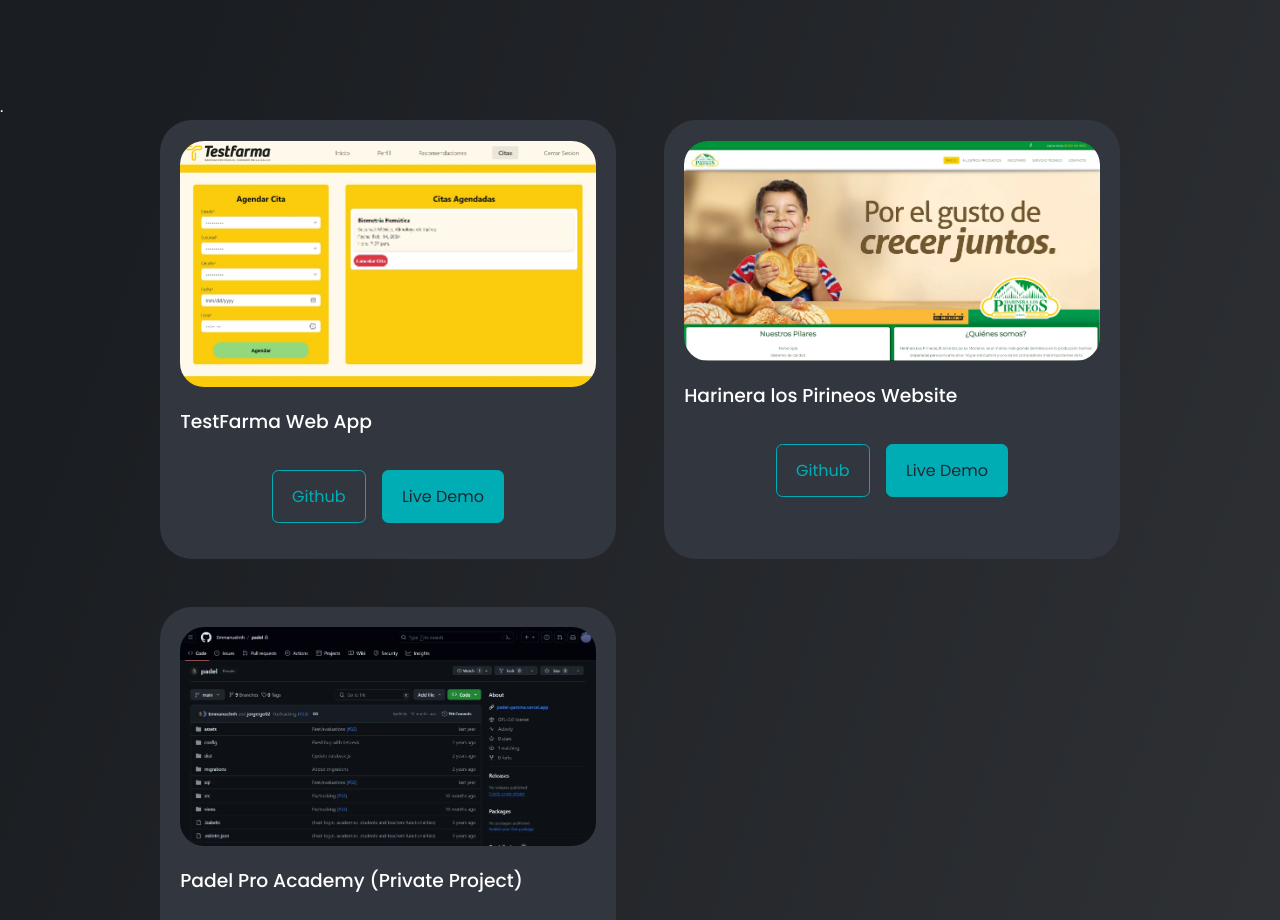
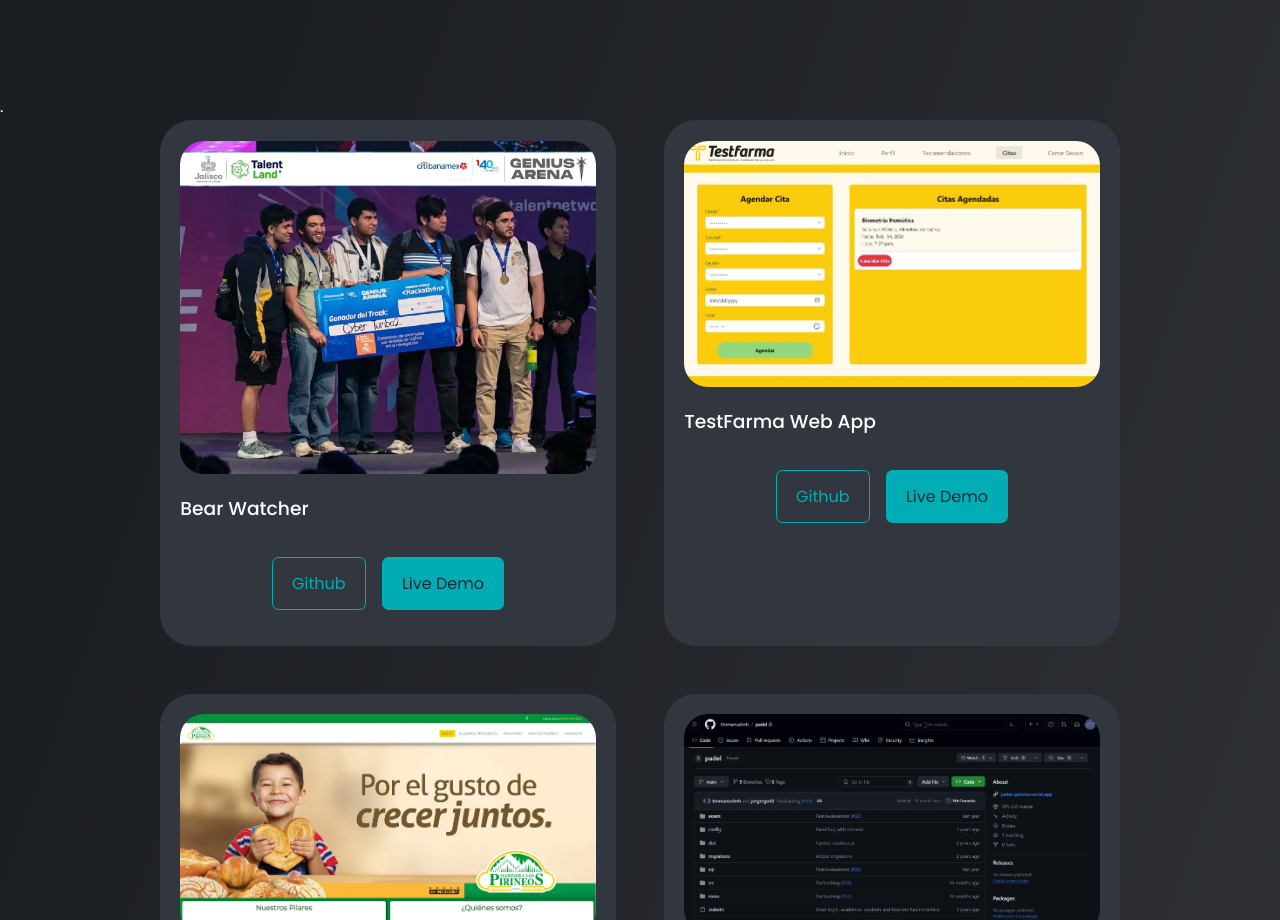
Before and after one commit to jorgergo02/vite-portfolio, a React (Vite) app: page / in a window 1280 px wide. Shown: the part 5063-5983 px from the top of the page. Built offline with nearby package versions, Linux system fonts and the light colour scheme; the HTML template or start-up script is replaced by a standard one.

Commit message:
Update portfolio image and live demo link

```diff
--- a/src/components/portfolio/Portfolio.jsx
+++ b/src/components/portfolio/Portfolio.jsx
@@ -3,25 +3,25 @@
 
 import IMG1 from '../../assets/pirineos.webp';
 import IMG2 from '../../assets/padel.webp';
-import IMG3 from '../../assets/testfarma.webp';
-import IMG4 from '../../assets/testfarma_webapp.webp';
+import IMG3 from '../../assets/testfarma_webapp.webp';
+import IMG4 from '../../assets/bear_watcher.webp';
 
 const data = [
   {
+    id: 4,
+    image: IMG4,
+    title: 'Bear Watcher',
+    github: 'https://github.com/jorgergo02/bear_watcher',
+    liveDemo:
+      'https://hackathon.genius-arena.com/hackathon/deteccion-de-anomalias-por-analisis-de-trafico-en-la-navegacion-nomaly-sisa/',
+  },
+  {
     id: 3,
-    image: IMG4,
+    image: IMG3,
     title: 'TestFarma Web App',
     github: 'https://github.com/jorgergo02/testfarma_webapp.git',
     liveDemo: 'https://test-farma-app-aa2239acd833.herokuapp.com/',
   },
-  // {
-  //   id: 3,
-  //   image: IMG3,
-  //   title: 'TestFarma Android App',
-  //   github: 'https://github.com/jorgergo02/testfarma_TC2007',
-  //   liveDemo:
-  //     'https://drive.google.com/file/d/1XJaRcEzsM_KRhUe5JlzPQLhqGcaPpIrt/view?usp=share_link',
-  // },
   {
     id: 2,
     image: IMG1,
```
Also changed, not shown: src/assets/bear_watcher.webp (added), 1 other file (tests, documents, lock files or other folders).
